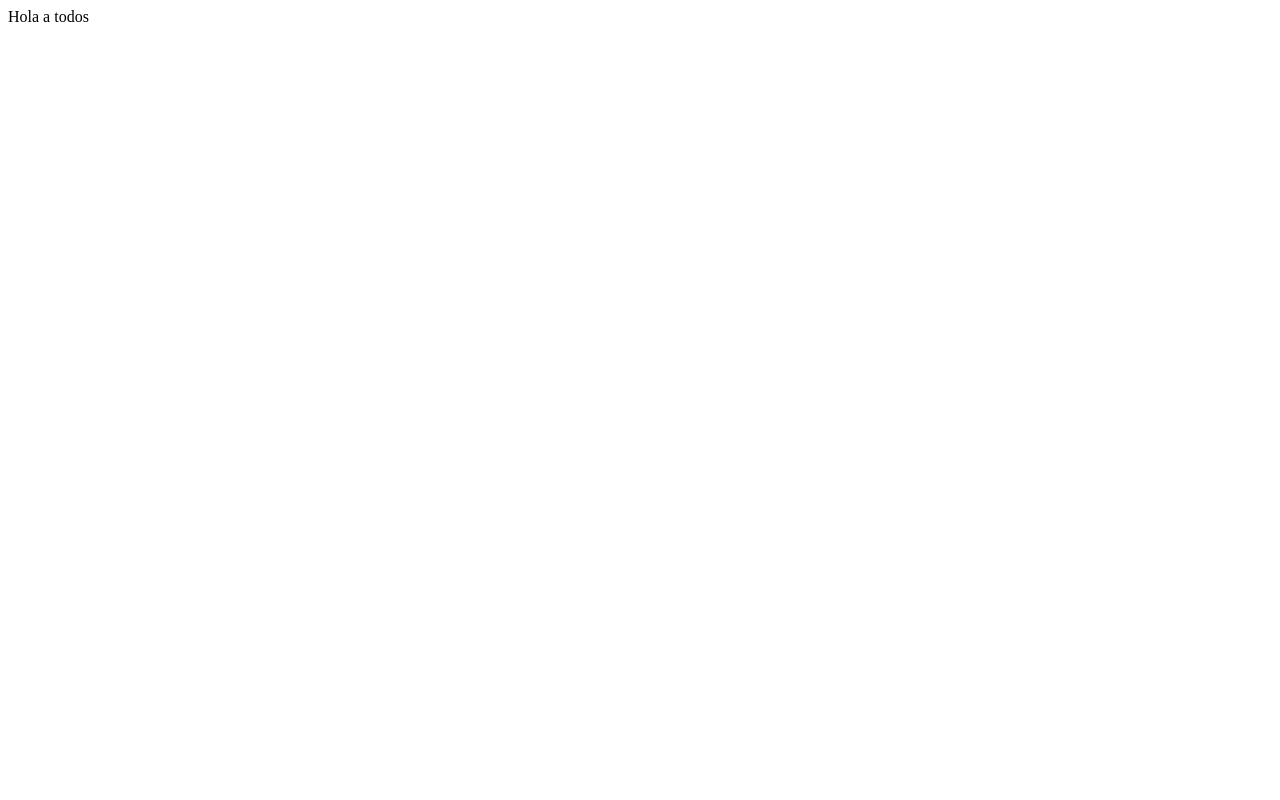
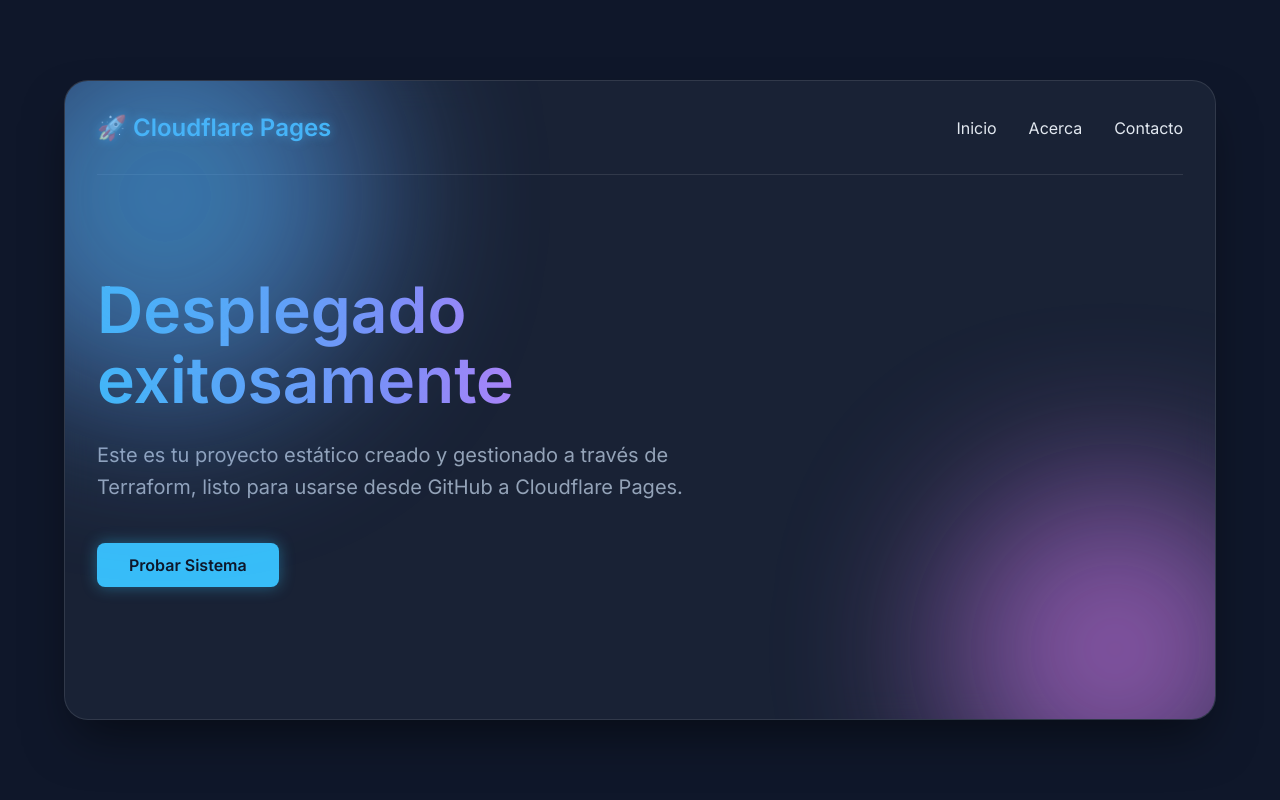
Before and after one commit to internetgdl/p10, a plain HTML site: page index.html in a window 1280 px wide. Drawn offline with Linux system fonts and the light colour scheme.

Commit message:
feat: Añadir página dinámica con glassmorphism compatible con Cloudflare Pages

```diff
--- a/index.html
+++ b/index.html
@@ -1 +1,37 @@
-Hola a todos
+<!DOCTYPE html>
+<html lang="es">
+<head>
+    <meta charset="UTF-8">
+    <meta name="viewport" content="width=device-width, initial-scale=1.0">
+    <title>Mi Proyecto Sencillo</title>
+    <!-- Google Fonts -->
+    <link href="https://fonts.googleapis.com/css2?family=Inter:wght@300;400;600&display=swap" rel="stylesheet">
+    <link rel="stylesheet" href="styles.css">
+</head>
+<body>
+    <div class="container">
+        <header>
+            <div class="logo">🚀 Cloudflare Pages</div>
+            <nav>
+                <ul>
+                    <li><a href="#">Inicio</a></li>
+                    <li><a href="#">Acerca</a></li>
+                    <li><a href="#">Contacto</a></li>
+                </ul>
+            </nav>
+        </header>
+
+        <main class="hero">
+            <h1>Desplegado exitosamente</h1>
+            <p>Este es tu proyecto estático creado y gestionado a través de Terraform, listo para usarse desde GitHub a Cloudflare Pages.</p>
+            <div class="buttons">
+                <button class="btn btn-primary" onclick="alert('¡Todo funciona correctamente!')">Probar Sistema</button>
+            </div>
+        </main>
+
+        <!-- Elementos decorativos (glassmorphism blobs) -->
+        <div class="blob blob-1"></div>
+        <div class="blob blob-2"></div>
+    </div>
+</body>
+</html>
--- /dev/null
+++ b/styles.css
@@ -0,0 +1,181 @@
+/* styles.css */
+:root {
+    --bg-color: #0f172a;
+    --text-color: #e2e8f0;
+    --primary: #38bdf8;
+    --primary-hover: #0ea5e9;
+    --glass-bg: rgba(30, 41, 59, 0.7);
+    --glass-border: rgba(255, 255, 255, 0.1);
+}
+
+* {
+    margin: 0;
+    padding: 0;
+    box-sizing: border-box;
+    font-family: 'Inter', sans-serif;
+}
+
+body {
+    background-color: var(--bg-color);
+    color: var(--text-color);
+    min-height: 100vh;
+    overflow: hidden;
+    display: flex;
+    justify-content: center;
+    align-items: center;
+    position: relative;
+}
+
+.container {
+    width: 90%;
+    max-width: 1200px;
+    height: 80vh;
+    background: var(--glass-bg);
+    backdrop-filter: blur(16px);
+    -webkit-backdrop-filter: blur(16px);
+    border: 1px solid var(--glass-border);
+    border-radius: 24px;
+    display: flex;
+    flex-direction: column;
+    padding: 2rem;
+    z-index: 10;
+    box-shadow: 0 25px 50px -12px rgba(0, 0, 0, 0.5);
+    position: relative;
+    overflow: hidden;
+}
+
+/* Header & Nav */
+header {
+    display: flex;
+    justify-content: space-between;
+    align-items: center;
+    padding-bottom: 2rem;
+    border-bottom: 1px solid var(--glass-border);
+}
+
+.logo {
+    font-size: 1.5rem;
+    font-weight: 600;
+    color: var(--primary);
+    text-shadow: 0 0 10px rgba(56, 189, 248, 0.5);
+}
+
+nav ul {
+    display: flex;
+    list-style: none;
+    gap: 2rem;
+}
+
+nav a {
+    color: var(--text-color);
+    text-decoration: none;
+    font-size: 1rem;
+    transition: color 0.3s ease;
+}
+
+nav a:hover {
+    color: var(--primary);
+}
+
+/* Hero Section */
+.hero {
+    flex: 1;
+    display: flex;
+    flex-direction: column;
+    justify-content: center;
+    align-items: flex-start;
+    gap: 1.5rem;
+    max-width: 600px;
+}
+
+.hero h1 {
+    font-size: 4rem;
+    line-height: 1.1;
+    font-weight: 600;
+    background: linear-gradient(90deg, #38bdf8, #818cf8, #e879f9);
+    -webkit-background-clip: text;
+    -webkit-text-fill-color: transparent;
+    animation: fadeInDown 1s ease;
+}
+
+.hero p {
+    font-size: 1.25rem;
+    color: #94a3b8;
+    line-height: 1.6;
+    animation: fadeInUp 1s ease 0.2s both;
+}
+
+.buttons {
+    margin-top: 1rem;
+    animation: fadeInUp 1s ease 0.4s both;
+}
+
+.btn {
+    padding: 0.75rem 2rem;
+    border: none;
+    border-radius: 8px;
+    font-size: 1rem;
+    font-weight: 600;
+    cursor: pointer;
+    transition: all 0.3s ease;
+}
+
+.btn-primary {
+    background-color: var(--primary);
+    color: #0f172a;
+    box-shadow: 0 0 15px rgba(56, 189, 248, 0.4);
+}
+
+.btn-primary:hover {
+    background-color: var(--primary-hover);
+    transform: translateY(-2px);
+    box-shadow: 0 0 25px rgba(56, 189, 248, 0.6);
+}
+
+/* Background Blobs (Micro-animations) */
+.blob {
+    position: absolute;
+    filter: blur(80px);
+    z-index: 1;
+    opacity: 0.6;
+    border-radius: 50%;
+    animation: float 10s infinite ease-in-out alternate;
+}
+
+.blob-1 {
+    width: 400px;
+    height: 400px;
+    background: radial-gradient(circle, #38bdf8, #818cf8);
+    top: -100px;
+    left: -100px;
+}
+
+.blob-2 {
+    width: 300px;
+    height: 300px;
+    background: radial-gradient(circle, #e879f9, #c084fc);
+    bottom: -50px;
+    right: -50px;
+    animation-delay: -5s;
+}
+
+/* Keyframes */
+@keyframes fadeInDown {
+    from { opacity: 0; transform: translateY(-20px); }
+    to { opacity: 1; transform: translateY(0); }
+}
+
+@keyframes fadeInUp {
+    from { opacity: 0; transform: translateY(20px); }
+    to { opacity: 1; transform: translateY(0); }
+}
+
+@keyframes float {
+    0% { transform: translateY(0) scale(1); }
+    100% { transform: translateY(30px) scale(1.1); }
+}
+
+@media (max-width: 768px) {
+    .hero h1 { font-size: 2.5rem; }
+    nav ul { display: none; } /* En una app real usarías un menú hamburguesa */
+}
```
Also changed, not shown: 3 other files.
